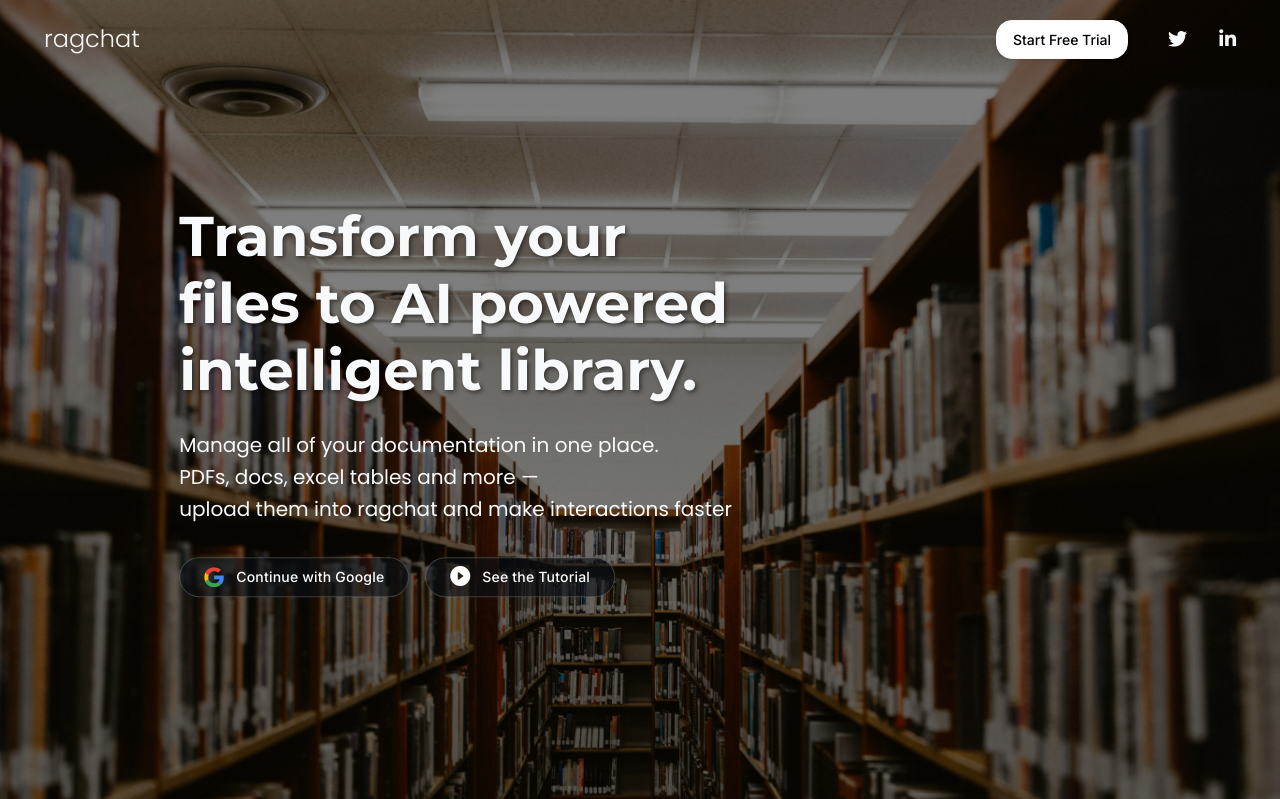
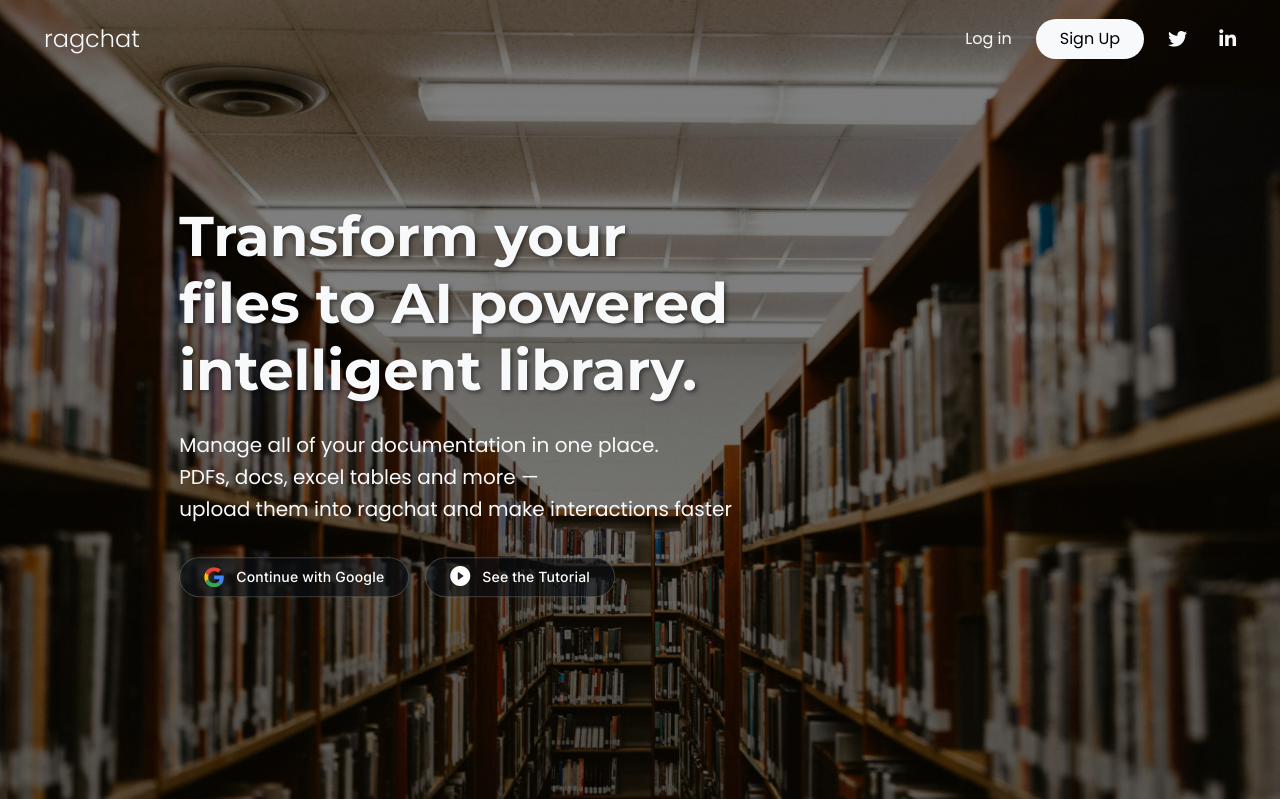
Before and after one commit to rahmansahinler1/ragchat, a FastAPI app: page / in a window 1280 px wide. Shown: the top 799 px of the page. Run offline with FastAPI, Linux system fonts and the light colour scheme; some libraries are stand-ins or nearby versions.

Commit message:
feat: updated landing for demo

```diff
--- a/static/css/landing.css
+++ b/static/css/landing.css
@@ -232,6 +232,32 @@ html::-webkit-scrollbar {
 .watch-icon {
     font-size: 20px;
     color: #FFFFFF;
+}
+
+.login-link {
+    color: #F8F9FA;
+    text-decoration: none;
+    font-size: 1rem;
+    transition: color 0.3s ease;
+}
+
+.login-link:hover {
+    color: #e9ecef;
+}
+
+.signup-button {
+    background-color: #F8F9FA;
+    color: #000;
+    padding: 0.5rem 1.5rem;
+    border-radius: 25px;
+    text-decoration: none;
+    font-size: 1rem;
+    transition: all 0.3s ease;
+    border: none;
+}
+
+.signup-button:hover {
+    background-color: #e9ecef;
 }
 
 /* About Section Design Start */
@@ -1260,8 +1286,11 @@ html::-webkit-scrollbar {
     .nav-links {
         gap: 0.5rem;
     }
-    .login-link {
+
+}
+
+@media (max-width: 480px) {
+    .login-link, .signup-button {
         font-size: 0.9rem;
     }
-
 }
--- a/templates/landing.html
+++ b/templates/landing.html
@@ -45,7 +45,8 @@
 
             <!-- Navigation links aligned to the right -->
             <div class="nav-links d-flex align-items-center">
-                <a href="#" class="btn btn-light me-3 start-free-trial-btn">Start Free Trial</a>
+                <a href="/login" class="login-link">Log in</a>
+                <a href="/signup" class="signup-button">Sign Up</a>
                 <a href="https://twitter.com/ragchat_ai" class="social-link-nav twitter me-2" target="_blank">
                     <i class="fab fa-twitter"></i>
                 </a>
```
